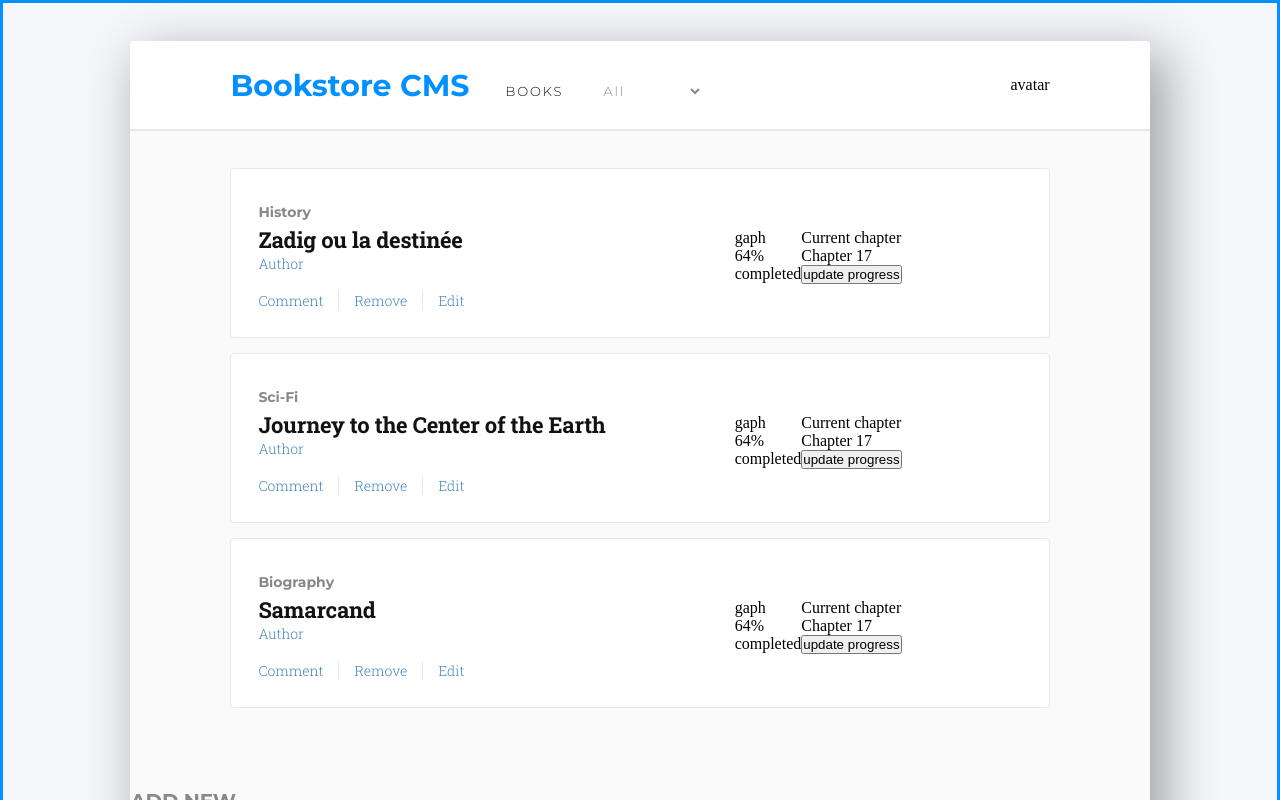
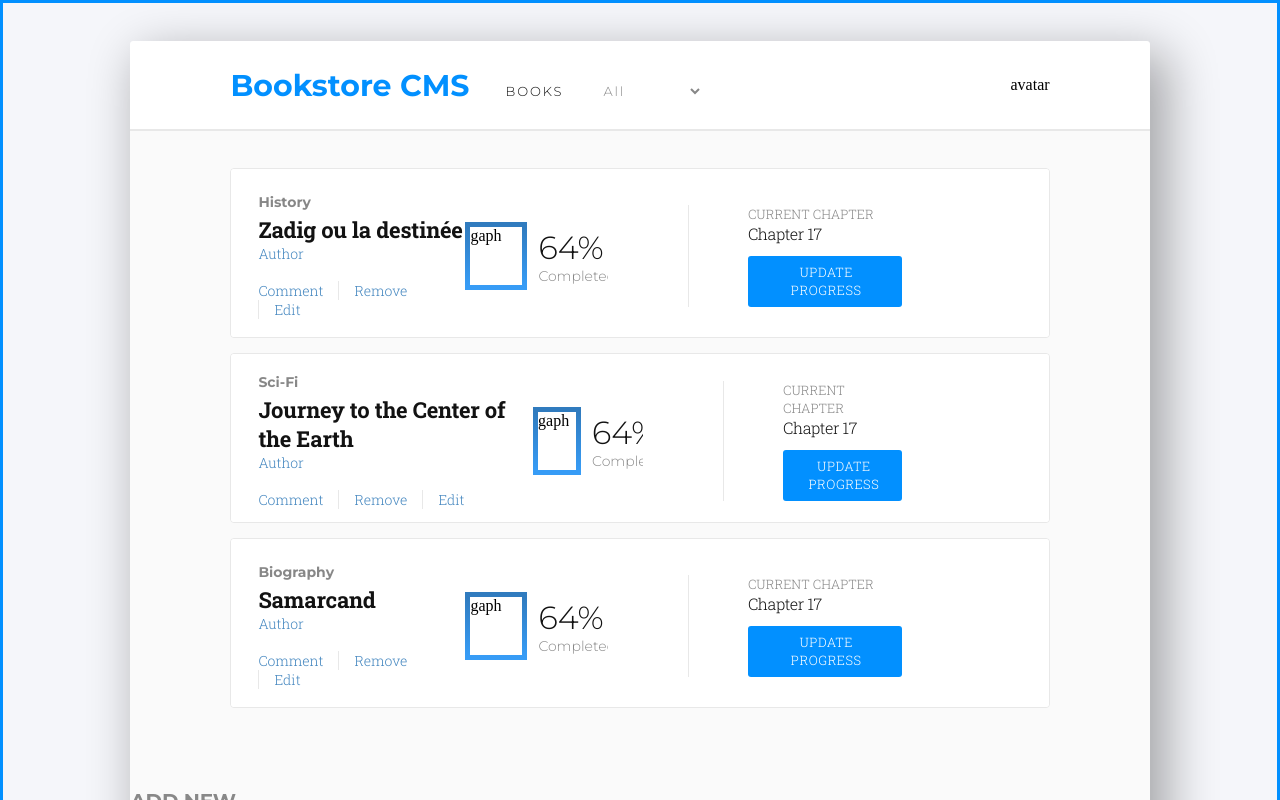
Before and after one commit to CalyCherkaoui/bookstore-react-redux, a React (Create React App) app: page / in a window 1280 px wide. Shown: the top 800 px of the page. Built offline with nearby package versions, Linux system fonts and the light colour scheme.

Commit message:
Style Book box left side elements

```diff
--- a/src/App.css
+++ b/src/App.css
@@ -263,3 +263,97 @@
   flex-direction: row;
   justify-content: flex-end;
 }
+
+.stats_wrapper {
+  padding-right: 5rem;
+  border-right: solid 1px #e8e8e8;
+  display: flex;
+  flex-direction: row;
+  justify-content: flex-start;
+  align-items: center;
+}
+
+.stats_graph {
+  width: 4.25rem;
+  height: 4.25rem;
+  border-style: solid;
+  border-width: 5px;
+  border-image-source: linear-gradient(to bottom, var(--medium-blue), var(--dodger-blue));
+  border-image-slice: 1;
+  /* width: 5.625rem;
+  height: 5.62rem;
+  padding: 0.62rem 0.625rem 0.75rem 0.75rem; */
+}
+
+.stats_text {
+  margin-left: 0.688rem;
+}
+
+.stats_text_percentage {
+  font-family: "Montserrat", sans-serif;
+  font-size: 2rem;
+  font-weight: normal;
+  font-stretch: normal;
+  font-style: normal;
+  line-height: normal;
+  letter-spacing: normal;
+  color: var(--black-two);
+}
+
+.stats_text_comment {
+  opacity: 0.5;
+  font-family: "Montserrat", sans-serif;
+  font-size: 0.875rem;
+  font-weight: normal;
+  font-stretch: normal;
+  font-style: normal;
+  line-height: normal;
+  letter-spacing: normal;
+  color: var(--black-two);
+  text-transform: capitalize;
+}
+
+.progress_wrapper {
+  margin-left: 3.688rem;
+}
+
+.progress_current_chapter {
+  opacity: 0.5;
+  font-family: 'Roboto Slab', serif;
+  font-size: 0.813rem;
+  font-weight: 300;
+  font-stretch: normal;
+  font-style: normal;
+  line-height: normal;
+  letter-spacing: normal;
+  color: var(--black-two);
+  text-transform: uppercase;
+}
+
+.progress_chapter_read {
+  font-family: 'Roboto Slab', serif;
+  font-size: 1rem;
+  font-weight: 300;
+  font-stretch: normal;
+  font-style: normal;
+  line-height: normal;
+  letter-spacing: -0.4px;
+  color: var(--black-two);
+}
+
+.progress_update_btn {
+  padding: 0.438rem 1.188rem 0.5rem 1.375rem;
+  border: none;
+  border-radius: 3px;
+  background-color: var(--azure);
+  margin-top: 0.75rem;
+  font-family: 'Roboto Slab', serif;
+  font-size: 0.813rem;
+  font-weight: 300;
+  font-stretch: normal;
+  font-style: normal;
+  line-height: normal;
+  letter-spacing: 0.5px;
+  color: var(--white);
+  text-transform: uppercase;
+}
--- a/src/components/Book.js
+++ b/src/components/Book.js
@@ -36,7 +36,7 @@ const Book = ({ book, removeBookHandler }) => (
       </div>
       <div className="progress_wrapper">
         <p className="progress_current_chapter">Current chapter</p>
-        <p className="progress_chapter_red">Chapter 17</p>
+        <p className="progress_chapter_read">Chapter 17</p>
         <button
           className="progress_update_btn"
           type="button"
```
